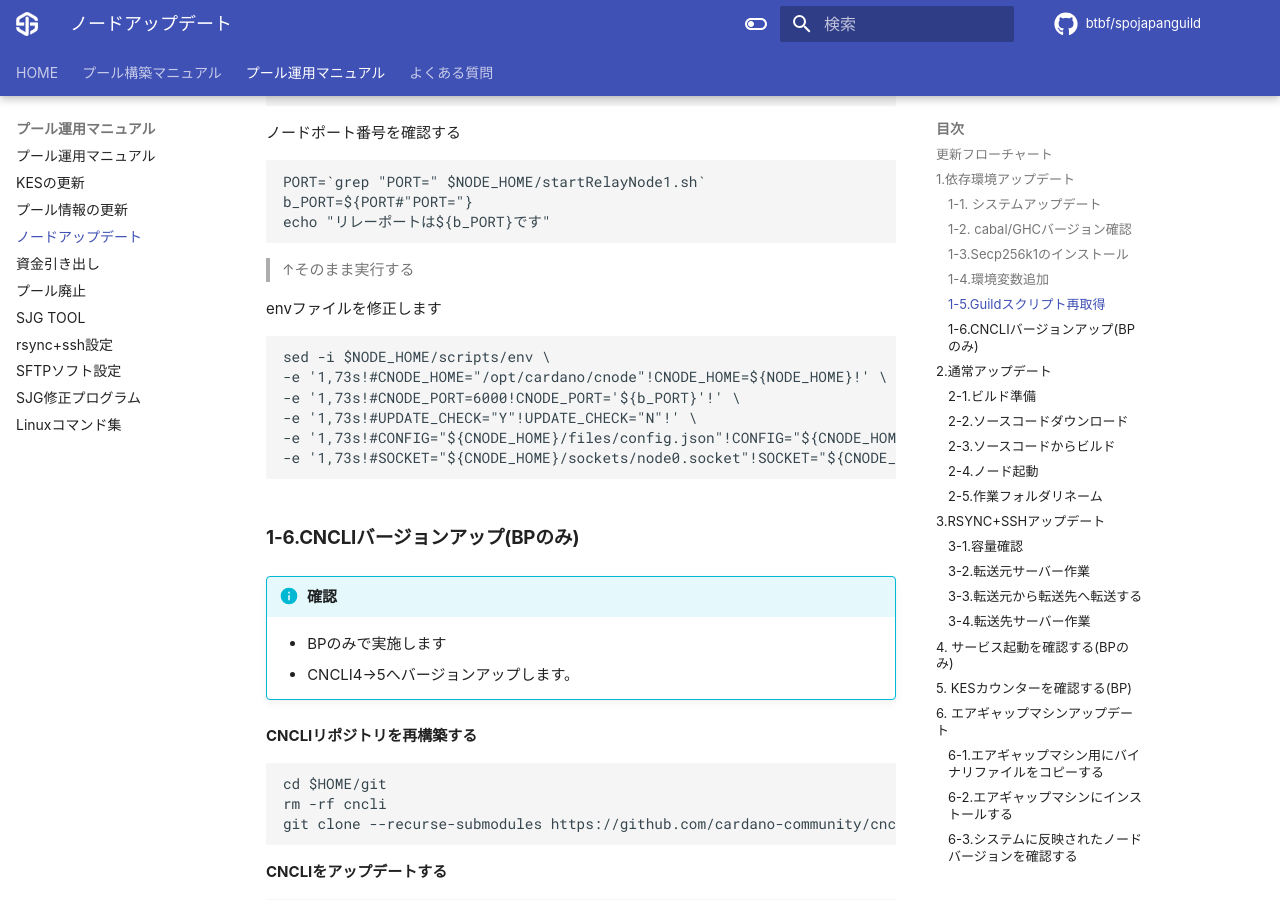
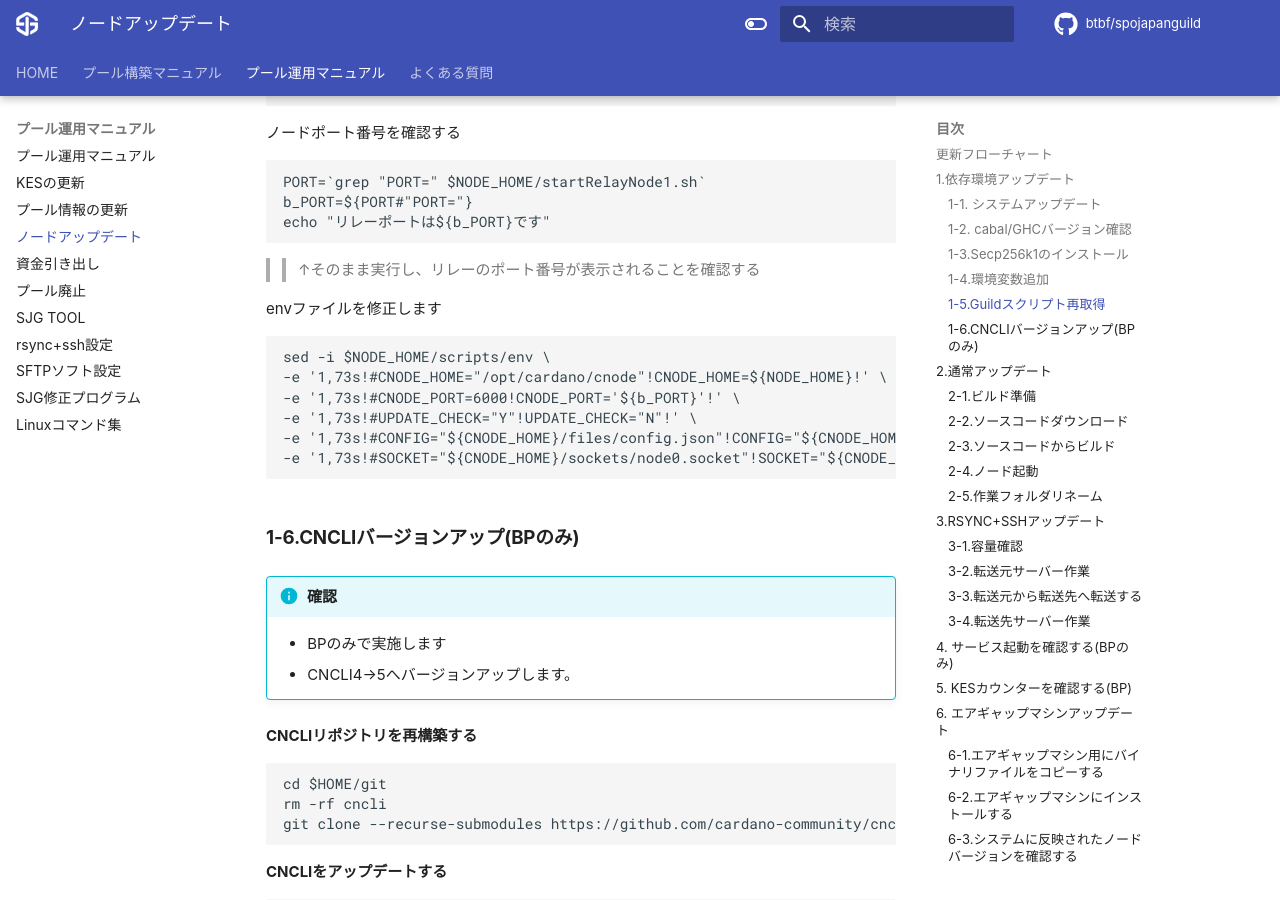
Before and after one commit to btbf/spojapanguild, an MkDocs documentation site: the page built from docs/operation/node-update.md, in a window 1280 px wide and 900 px high, scrolled down 4402 px. Built offline with MkDocs 1.6.1 and Material for MkDocs 9.7.7, drawn with Linux system fonts in a browser that asks for light colours; comment, search, counter and statistics services are not loaded.

````diff
--- a/docs/operation/node-update.md
+++ b/docs/operation/node-update.md
@@ -173,7 +173,7 @@ source $HOME/.bashrc
     b_PORT=${PORT#"PORT="}
     echo "リレーポートは${b_PORT}です"
     ```
-    > ↑そのまま実行する
+    > > ↑そのまま実行し、リレーのポート番号が表示されることを確認する
 
 
     envファイルを修正します
@@ -225,6 +225,7 @@ source $HOME/.bashrc
     b_PORT=${PORT#"PORT="}
     echo "BPポートは${b_PORT}です"
     ```
+    > > ↑そのまま実行し、BPのポート番号が表示されることを確認する
 
     envファイルを修正します
     ```
````
Also changed, not shown: docs/setup/4-bp-setup.md (+2 -1 lines).
